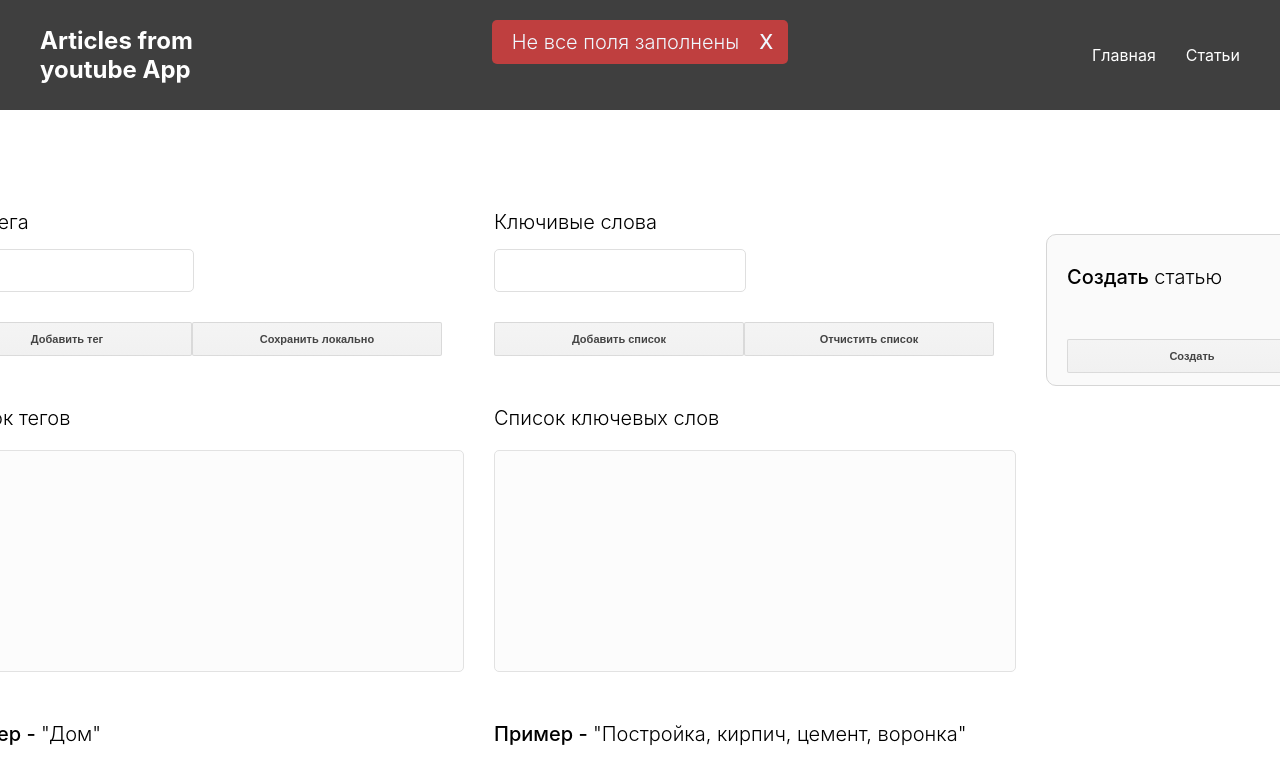
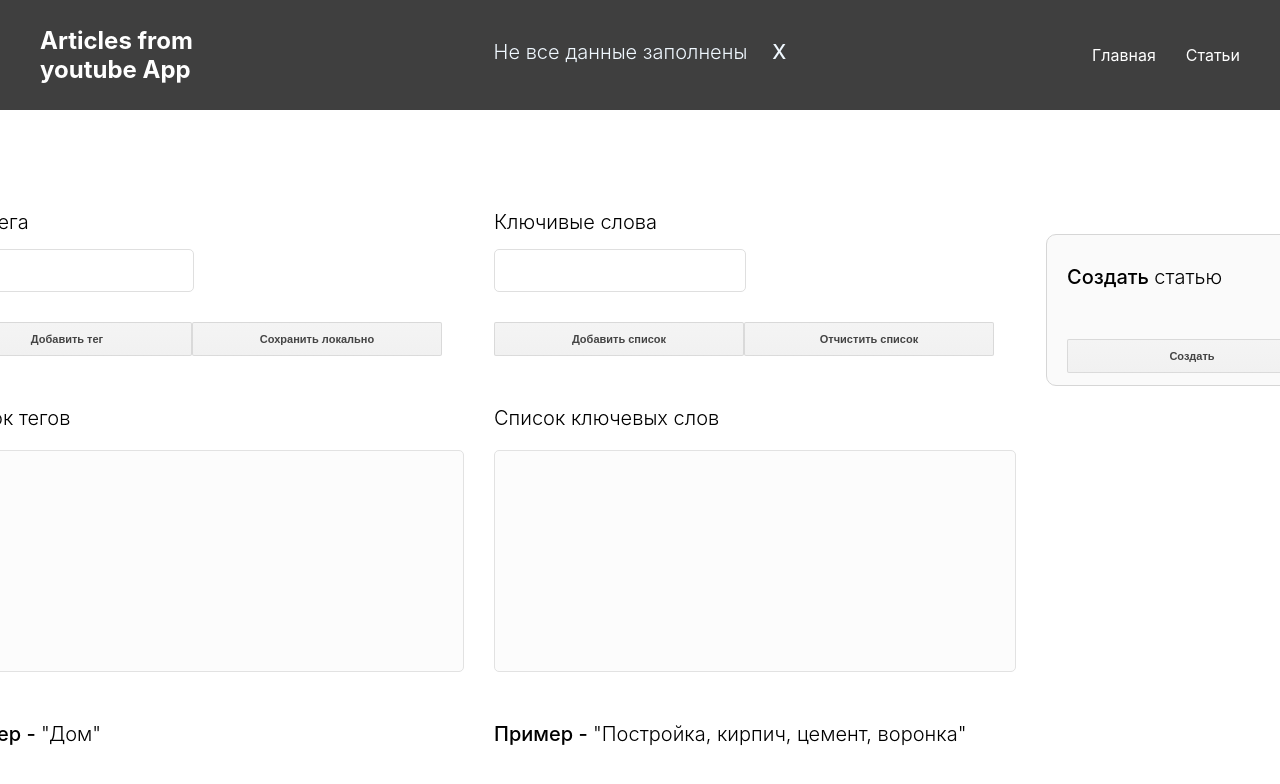
Before and after one commit to DanilTezin/articles-from-youtube, a React (Create React App) app: page / in a window 1280 px wide. Both pictures are taken after a click on the button "Создать". Shown: the top 784 px of the page. Built offline with nearby package versions, Linux system fonts and the light colour scheme.

Commit message:
Add system alert, remove hook useAlert

```diff
--- a/package.json
+++ b/package.json
@@ -42,5 +42,6 @@
       "last 1 firefox version",
       "last 1 safari version"
     ]
-  }
+  },
+  "devDependencies": {}
 }
--- a/src/components/Biz/KeywordsList/KeywordsList.tsx
+++ b/src/components/Biz/KeywordsList/KeywordsList.tsx
@@ -13,11 +13,7 @@ const KeywordsList: FC<PropsKeywords> = ({keywords, ...rest}) =>{
         <p>Список ключевых слов</p>
 
         <div className={styles.wrappUl}>
-            {keywords &&
-                <>
-                    {keywords}
-                </>
-            }
+            {keywords &&<>{keywords}</>}
         </div>
       </div>
 
--- a/src/components/UI/Alert/Alert.tsx
+++ b/src/components/UI/Alert/Alert.tsx
@@ -1,26 +1,35 @@
 import React, { FC, useEffect } from "react";
+import { useAction } from "../../../hooks/actions";
 import styles from './alert.module.css'
 
-type typeColor = 'success' | 'error'
 
-interface AlertProps{
+export type typeColor = 'success' | 'error'
+
+export interface AlertProps{
+    key?: number
     type: typeColor
     text: string
+    time: number
     click?: React.MouseEventHandler
 }
 
-const Alert :FC<AlertProps> = ({text, type, click, ...rest}) =>{
+const Alert :FC<AlertProps> = ({text, type, key, time}) =>{
+    const {removeAlert} = useAction()
+
+
 
     useEffect(()=>{
-        console.log("OK")
-    }, [])
+        setTimeout(()=>{
+            removeAlert()
+        } , time)
+    })
+
 
     return(
         <div
-         style={{backgroundColor: `${type === 'success' ? '#3fbf61' : '#bf3f3f'}`}}
          className={styles.content}>
             <p>{text}</p>
-            <span onClick={click}>X</span>
+            <span onClick={()=>removeAlert()}>X</span>
         </div>
     )
 }
--- a/src/components/UI/Alert/alert.module.css
+++ b/src/components/UI/Alert/alert.module.css
@@ -1,22 +1,29 @@
 .content{
     border-radius: 5px;
-    position:absolute;
     top:20px;
     display: flex;
     align-items: center;
     justify-content: center;
-    transition: all 1s ease;
-    animation: start 0.2s forwards linear;
+
 }
 .content p{
     color:aliceblue;
     margin: 0;
     padding: 10px 20px;
+    cursor: pointer;
 }
 
 .content span{
     color:aliceblue;
     margin-right: 15px;
+    cursor: pointer;
+    padding:0px 5px;
+    border-radius:7px;
+    transition: background-color 0.3s;
+}
+
+.content span:hover{
+    background-color:rgba(255, 255, 255, 0.192);
 }
 
 @keyframes start{
@@ -24,8 +31,11 @@
         opacity: 0;
         top: 0
     }
-    100%{
+    20%{
         opacity:1;
         top: 20px
     }
+    100%{
+        opacity: 0
+    }
 }
--- a/src/hooks/useAlert.ts
+++ /dev/null
@@ -1,30 +0,0 @@
-import { useEffect, useState } from "react"
-
-
-
-const useAlert = (time: number) =>{
-
-    const [activeAlert, setActiveAlert] = useState(false)
-
-
-
-    useEffect(()=>{
-
-    },[activeAlert])
-
-    const start :any  =()=>{
-        setActiveAlert(!activeAlert)
-        setTimeout(()=>{
-            setActiveAlert(false)
-        }, time)
-    }
-
-    const hidde :any  =()=>{
-        setActiveAlert(!activeAlert)
-    }
-
-    return [activeAlert, start, hidde]
-
-}
-
-export default useAlert
--- a/src/pages/HomePage/HomePage.tsx
+++ b/src/pages/HomePage/HomePage.tsx
@@ -9,17 +9,16 @@ import Input from '../../components/UI/Input/Input'
 import KeywordsList from '../../components/Biz/KeywordsList/KeywordsList'
 import Paragraph from '../../components/UI/Paragraph/Paragraph';
 import Alert from '../../components/UI/Alert/Alert';
-import useAlert from '../../hooks/useAlert';
+
 
 
 const HomePage = () =>{
 
-    const {addFavorite, addKeywords, removeKeyword, saveLocalTags} = useAction()
-    const {tags, keywords} = useAppSelector(state => state.fromyoutube)
+    const {addFavorite, addKeywords, removeKeyword, saveLocalTags, addAlert} = useAction()
+    const {tags, keywords, countAlert} = useAppSelector(state => state.fromyoutube)
 
     const [keyword, setKeywords] = useState<string>('')
     const [tag, setTag] = useState<ITag>({text: ''})
-    const [alert, setAlert, hiddeAlert] = useAlert(10000)
 
     const handleInputTag = (event: ChangeEvent<HTMLInputElement>) => setTag({text: event.target.value})
     const handleInputKeywords = (event: ChangeEvent<HTMLInputElement>) => setKeywords(event.target.value)
@@ -38,6 +37,19 @@ const HomePage = () =>{
     const addKeyword = ()=>{
         addKeywords(keyword)
         setKeywords('')
+    }
+
+    const pushData =() =>{
+        addAlert( tags.length === 0 || keywords === '' ?
+            {
+                type: 'error',
+                text: 'Не все данные заполнены'
+            } :
+            {
+                type: 'success',
+                text: 'Отправка на сервер'
+            }
+            )
     }
 
     return(
@@ -65,14 +77,20 @@ const HomePage = () =>{
 
             <section className={styles.articles}>
                 <Paragraph header='Создать ' text='статью'/>
-                <Button onClick={setAlert} text='Создать' name='create-article'/>
+                <Button onClick={pushData} text='Создать' name='create-article'/>
             </section>
 
-            {alert ?
-                tags.length === 0 || keywords === '' ?
-                 <Alert type={"error"} click={hiddeAlert} text="Не все поля заполнены"/> :
-                 <Alert type={"success"} click={hiddeAlert} text="Отправляем запрос на создание статьи..."/> : null
-            }
+            <div className={styles.alerts}>
+                {countAlert ?
+
+                    countAlert.map((type, index) =>{
+                        return <Alert key={index} type={type.type} time={5000} text={type.text}/>
+                    }) : null
+
+                    // tags.length === 0 || keywords === ''
+                }
+            </div>
+
         </div>
     )
 }
--- a/src/pages/HomePage/homepage.module.css
+++ b/src/pages/HomePage/homepage.module.css
@@ -28,4 +28,31 @@ section{
 
 .wrapBtn{
     display: flex;
+
 }
+
+
+
+.alerts{
+    position: absolute;
+    display: flex;
+    flex-direction: column;
+    gap: 10px;
+    top: 30px;
+}
+
+
+.alerts-enter {
+    opacity: 0;
+  }
+  .alerts-enter-active {
+    opacity: 1;
+    transition: opacity 500ms ease-in;
+  }
+  .alerts-exit {
+    opacity: 1;
+  }
+  .alerts-exit-active {
+    opacity: 0;
+    transition: opacity 500ms ease-in;
+  }
--- a/src/store/services/from-youtube/fromyoutube.slice.ts
+++ b/src/store/services/from-youtube/fromyoutube.slice.ts
@@ -1,3 +1,4 @@
+import { IAlert } from './../../interfaces/models';
 import { createSlice, PayloadAction } from "@reduxjs/toolkit"
 import { ITag, ITags } from '../../interfaces/models';
 
@@ -6,15 +7,15 @@ const SS_TAG_KEY = 'stk'
 interface StateProps extends ITags{
     tags: Array<ITag>
     keywords: string
+    countAlert: IAlert[]
 }
-
-
-
 
 export const initialState: StateProps ={
     tags: [],
-    keywords: ''
+    keywords: '',
+    countAlert: []
 }
+
 
 export const fromyoutubeSlice = createSlice({
     name: 'fromyoutube',
@@ -34,6 +35,12 @@ export const fromyoutubeSlice = createSlice({
         },
         saveLocalTags(state, action: PayloadAction){
             localStorage.setItem(SS_TAG_KEY, JSON.stringify(state.tags))
+        },
+        addAlert(state, action: PayloadAction<IAlert>){
+            state.countAlert = [...state.countAlert, action.payload]
+        },
+        removeAlert(state, action: PayloadAction){
+            state.countAlert.shift()
         }
     }
 })
```
Also changed, not shown: src/store/interfaces/models.ts (+7 -0 lines).
